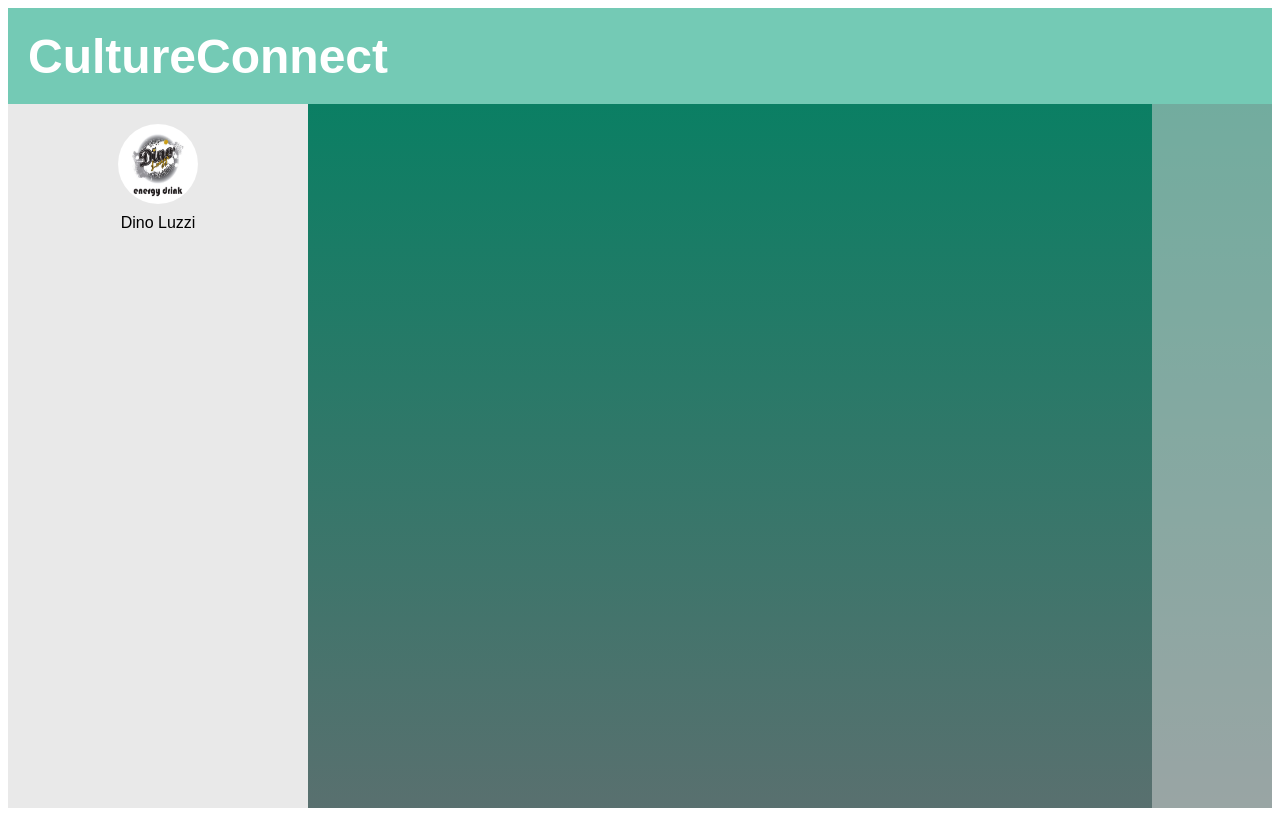
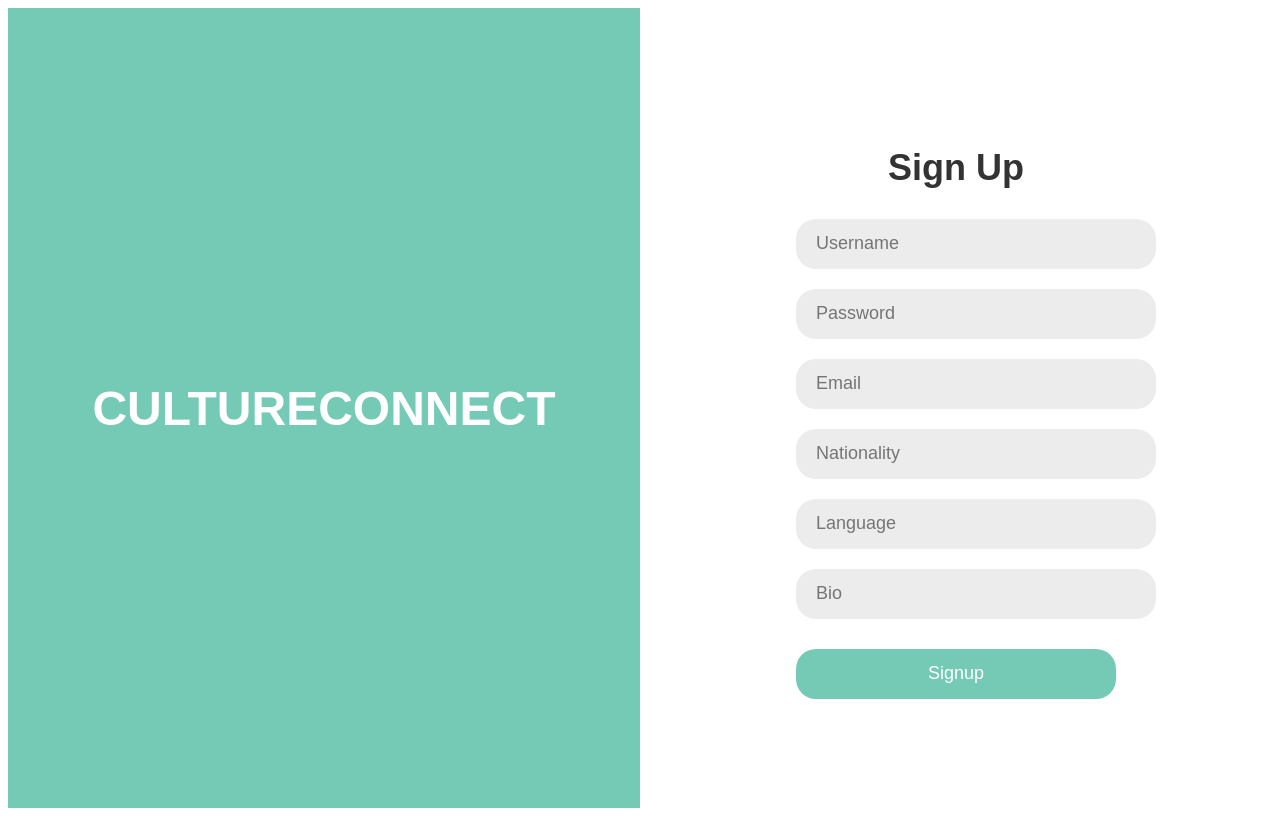
Before and after one commit to KalebE36/HACKATHON-OSC, a React (Vite) app in the folder my-app/: page / in a window 1280 px wide. Built offline with nearby package versions, Linux system fonts and the light colour scheme.

Commit message:
signup now works

```diff
--- a/my-app/src/Login.jsx
+++ b/my-app/src/Login.jsx
@@ -2,41 +2,6 @@ import React, { useState } from 'react';
 import './Login.css';
 
 const LoginPage = () => {
-  const [username, setUsername] = useState('');
-  const [password, setPassword] = useState('');
-  const [email, setEmail] = useState('');
-
-
-  const handleSubmit = async (e) => {
-    e.preventDefault();
-    // Example: Adjust the URL to where your Flask backend is hosted
-    const url = 'http://localhost:5000/signup';
-    const userData = {
-      username,
-      password,
-      email, // Add form fields to capture these as needed
-      nationality: '',
-      language: '',
-      bio: ''
-    };
-
-    try {
-      const response = await fetch(url, {
-        method: 'POST',
-        headers: {
-          'Content-Type': 'application/json',
-        },
-        body: JSON.stringify(userData),
-      });
-
-      if (!response.ok) throw new Error('Signup failed');
-
-      // Handle success, perhaps redirect to login page or display a success message
-      console.log('Signup successful');
-    } catch (error) {
-      console.error('Error during signup:', error);
-    }
-  };
 
   return (
     <div className="login-page">
@@ -45,15 +10,15 @@ const LoginPage = () => {
       </div>
       <div className="right-panel">
         <h2 className="subtitle">Log In</h2>
-        <form className="login-form" onSubmit={handleSubmit}>
+        <form className="login-form">
           <div className="input-group">
-            <input type="text" id="username" name="username" placeholder="Username/Email" onChange={(e) => setUsername(e.target.value)} />
+            <input type="text" id="username" name="username" placeholder="Username/Email"/>
           </div>
           <div className="input-group">
-            <input type="password" id="password" name="password" placeholder="Password" onChange={(e) => setPassword(e.target.value)} />
+            <input type="password" id="password" name="password" placeholder="Password"/>
           </div>
           <div className="input-group">
-            <input type="email" id="email" name="email" placeholder="Email" onChange={(e) => setEmail(e.target.value)} />
+            <input type="email" id="email" name="email" placeholder="Email" />
           </div>
           <button type="submit" className="submit-btn">Login</button>
         </form>
--- a/my-app/src/Signup.jsx
+++ b/my-app/src/Signup.jsx
@@ -1,7 +1,46 @@
-import React from 'react';
+import React, {useState} from 'react';
 import './Signup.css';
 
 const SignUpPage = () => {
+    const [username, setUsername] = useState('');
+    const [password, setPassword] = useState('');
+    const [email, setEmail] = useState('');
+    const [nationality, setNationality] = useState('');
+    const [language, setLanguage] = useState('');
+    const [bio, setBio] = useState('');
+
+
+    const handleSubmit = async (e) => {
+        e.preventDefault();
+        // Example: Adjust the URL to where your Flask backend is hosted
+        const url = 'http://127.0.0.1:5000/signup'; //change to local host for windows
+        const userData = {
+            username,
+            password,
+            email, // Add form fields to capture these as needed
+            nationality,
+            language,
+            bio
+        };
+
+        try {
+            const response = await fetch(url, {
+                method: 'POST',
+                headers: {
+                    'Content-Type': 'application/json',
+                },
+                body: JSON.stringify(userData),
+            });
+
+            if (!response.ok) throw new Error('Signup failed');
+
+            // Handle success, perhaps redirect to login page or display a success message
+            console.log('Signup successful');
+        } catch (error) {
+            console.error('Error during signup:', error);
+        }
+    };
+
   return (
     <div className="login-page">
       <div className="left-panel">
@@ -9,16 +48,26 @@ const SignUpPage = () => {
       </div>
       <div className="right-panel">
         <h2 className="subtitle">Sign Up</h2>
-        <form className="signup-form">
+        <form className="signup-form" onSubmit={handleSubmit}>
           <div className="input-group">
-            <input type="text" id="username" name="username" placeholder="Username/Email" />
+            <input type="text" id="username" name="username" placeholder="Username" onChange={(e) => setUsername(e.target.value)}/>
           </div>
           <div className="input-group">
-            <input type="password" id="password" name="password" placeholder="Password" />
+            <input type="password" id="password" name="password" placeholder="Password" onChange={(e) => setPassword(e.target.value)}/>
           </div>
+            <div className="input-group">
+                <input type="email" id="email" name="email" placeholder="Email" onChange={(e) => setEmail(e.target.value)} />
+            </div>
+            <div className="input-group">
+                <input type="nationality" id="nationality" name="nationality" placeholder="Nationality"onChange={(e) => setNationality(e.target.value)} />
+            </div>
+            <div className="input-group">
+                <input type="language" id="language" name="language" placeholder="Language" onChange={(e) => setLanguage(e.target.value)} />
+            </div>
+            <div className="input-group">
+                <input type="bio" id="bio" name="bio" placeholder="Bio" onChange={(e) => setBio(e.target.value)} />
+            </div>
           <button type="submit" className="submit-btn">Signup</button>
-          {/* This should be a button if it's not submitting a form, or a link if it's navigation */}
-          <button type="button" className="Loginhyperlink">Login</button>
         </form>
       </div>
     </div>
--- a/my-app/src/main.jsx
+++ b/my-app/src/main.jsx
@@ -1,9 +1,9 @@
 import React from 'react';
 import ReactDOM from 'react-dom/client';
-import LoginPage from './Login';
+//import LoginPage from './Login';
+import SignUpPage from "./Signup.jsx";
 //import SignUpPage from './Signup';
 //import CustomProfile from './Profile';
-import Homepage from './homepage';
 
 
 
@@ -13,5 +13,5 @@ const root = ReactDOM.createRoot(rootElement);
 
 root.render(
   <React.StrictMode>
-    <Homepage />
+    <SignUpPage />
   </React.StrictMode>);
```
Also changed, not shown: 1 other file (tests, documents, lock files or other folders).
